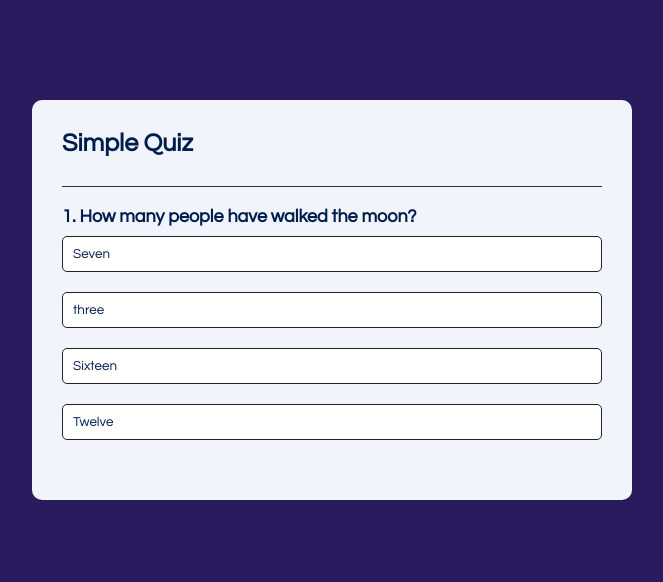
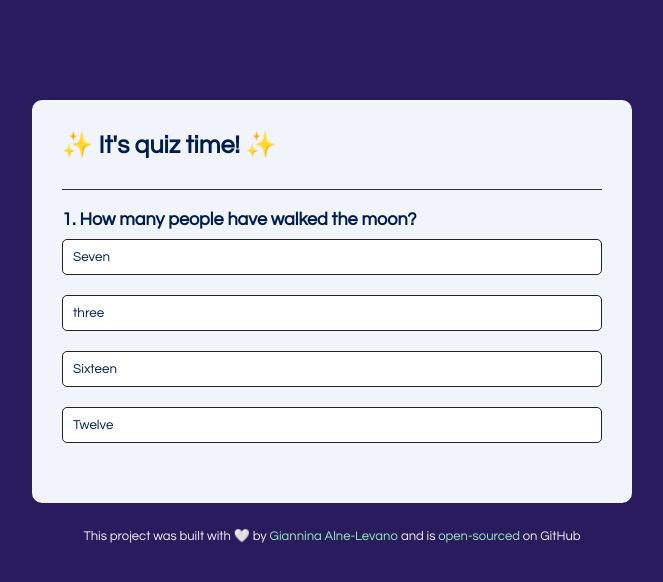
Before and after one commit to gianninalev/quiz-app, a plain HTML site: page index.html in a window 1280 px wide. Shown: the whole page, without its empty margins (308-971 px from the left). Drawn offline with Linux system fonts and the light colour scheme.

Commit message:
Added footer with social media links

```diff
--- a/index.html
+++ b/index.html
@@ -13,7 +13,7 @@
 
 <body>
     <div class="app">
-        <h1>Simple Quiz</h1>
+        <h1>✨ It's quiz time! ✨</h1>
         <div class="quiz">
             <h2 id="question"></h2>
             <div id="answer-buttons">
@@ -26,6 +26,10 @@
         </div>
     </div>
     <script src="script.js"></script>
+    <footer>
+        <p>This project was built with 🤍 by <a href="https://giannidev.netlify.app/">Giannina Alne-Levano</a> and is <a
+                href="https://github.com/gianninalev">open-sourced</a> on GitHub</p>
+    </footer>
 </body>
 
 </html>
--- a/style.css
+++ b/style.css
@@ -47,7 +47,7 @@ body {
   text-align: left;
   border-radius: 5px;
   cursor: pointer;
-  transition: all 0.3s;
+  transition: all 0.7s;
 }
 
 .btn:hover:not([disbled]) {
@@ -79,3 +79,19 @@ body {
 .incorrect {
   background: #ff9393;
 }
+
+footer {
+  text-align: center;
+  margin: 25px;
+  color: #f2f4fb;
+  font-size: 13px;
+}
+footer a {
+  color: #9aeabc;
+  text-decoration: none;
+}
+
+footer a:hover {
+  cursor: pointer;
+  text-decoration: underline;
+}
```
